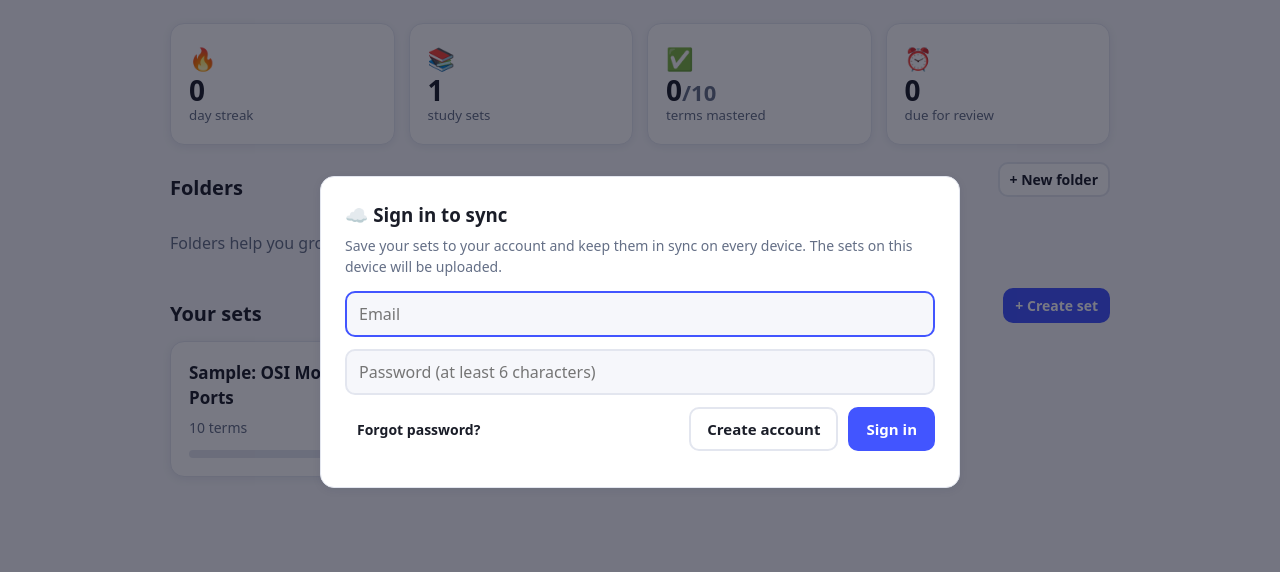
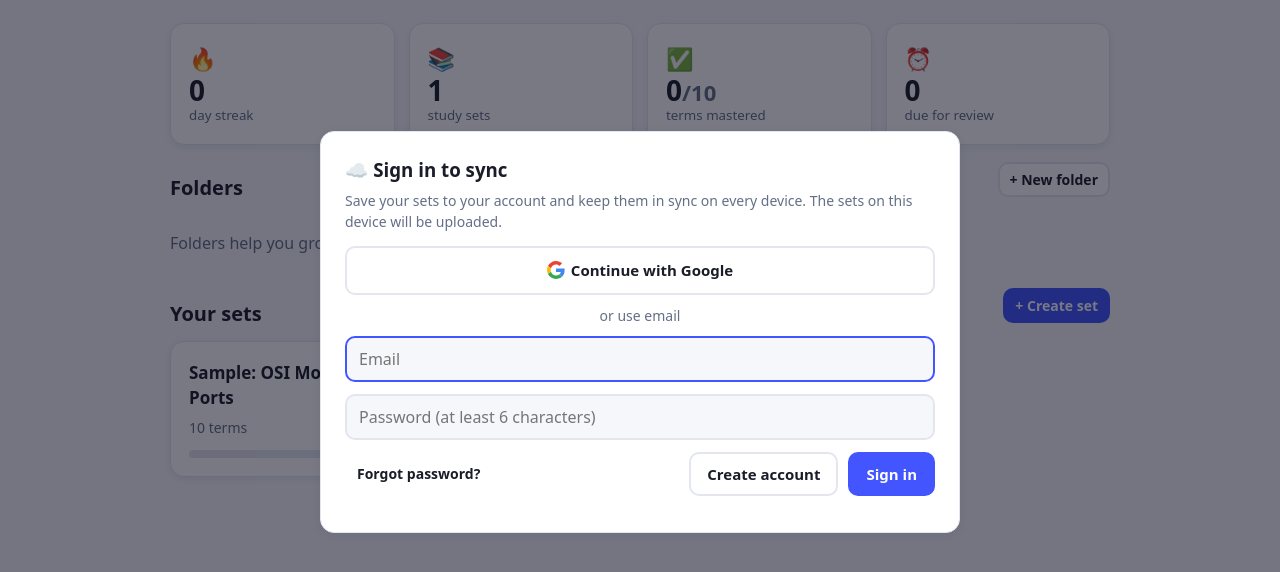
Before and after one commit to 1jazu11ahM/studydeck, a plain HTML site: page index.html in a window 1280 px wide. Both pictures are taken after a click on the button "☁️ Sign in". Shown: the part 68-640 px from the top of the page. Drawn offline with nearby package versions, Linux system fonts and the light colour scheme.

Commit message:
Add Continue with Google sign-in
Co-Authored-By: Claude Opus 5.5 <noreply@anthropic.com>
Claude-Session: https://claude.ai/code/session_015GFtczzr7R18vWGPCjSKse

```diff
--- a/index.html
+++ b/index.html
@@ -1156,12 +1156,15 @@ function authModal(){
   if(!sb)return toast('Cloud sync isn’t available right now — check your internet connection.');
   if(user)return accountModal();
   modal(`<h3>☁️ Sign in to sync</h3><p class="muted sm" style="margin-top:-6px">Save your sets to your account and keep them in sync on every device. The sets on this device will be uploaded.</p>
+    <button class="btn" id="aGoogle" style="width:100%;padding:11px"><svg width="18" height="18" viewBox="0 0 48 48" aria-hidden="true"><path fill="#EA4335" d="M24 9.5c3.54 0 6.71 1.22 9.21 3.6l6.85-6.85C35.9 2.38 30.47 0 24 0 14.62 0 6.51 5.38 2.56 13.22l7.98 6.19C12.43 13.72 17.74 9.5 24 9.5z"/><path fill="#4285F4" d="M46.98 24.55c0-1.57-.15-3.09-.38-4.55H24v9.02h12.94c-.58 2.96-2.26 5.48-4.78 7.18l7.73 6c4.51-4.18 7.09-10.36 7.09-17.65z"/><path fill="#FBBC05" d="M10.53 28.59c-.48-1.45-.76-2.99-.76-4.59s.27-3.14.76-4.59l-7.98-6.19C.92 16.46 0 20.12 0 24c0 3.88.92 7.54 2.56 10.78l7.97-6.19z"/><path fill="#34A853" d="M24 48c6.48 0 11.93-2.13 15.89-5.81l-7.73-6c-2.15 1.45-4.92 2.3-8.16 2.3-6.26 0-11.57-4.22-13.47-9.91l-7.98 6.19C6.51 42.62 14.62 48 24 48z"/></svg> Continue with Google</button>
+    <div class="row muted sm" style="justify-content:center;margin:10px 0">or use email</div>
     <form id="authF" class="col"><input type="email" id="aE" placeholder="Email" autocomplete="email" required><input type="password" id="aP" placeholder="Password (at least 6 characters)" autocomplete="current-password" minlength="6" required>
     <div class="row between"><button type="button" class="btn ghost sm" id="aForgot">Forgot password?</button><div class="row"><button type="button" class="btn" id="aUp">Create account</button><button class="btn primary">Sign in</button></div></div>
     <p id="aMsg" class="sm" style="margin:0"></p></form>`);
   const msg=(t,bad)=>{const m=$('#aMsg');m.textContent=t;m.style.color=bad?'var(--bad)':'var(--ok)'};
   const vals=()=>({email:$('#aE').value.trim(),password:$('#aP').value});
   const busy=b=>$$('#authF button').forEach(x=>x.disabled=b);
+  $('#aGoogle').onclick=async()=>{saveNow();$('#aGoogle').disabled=true;const {error}=await sb.auth.signInWithOAuth({provider:'google',options:{redirectTo:APP_URL}});if(error){$('#aGoogle').disabled=false;msg(error.message,1)}};
   $('#authF').onsubmit=async e=>{e.preventDefault();busy(true);const {error}=await sb.auth.signInWithPassword(vals());busy(false);if(error)return msg(error.message,1);closeModal(true);toast('Signed in — syncing your sets…')};
   $('#aUp').onclick=async()=>{if(!$('#authF').reportValidity())return;busy(true);const {data,error}=await sb.auth.signUp({...vals(),options:{emailRedirectTo:APP_URL}});busy(false);if(error)return msg(error.message,1);if(data.session){closeModal(true);toast('Account created — syncing your sets…')}else msg('Check your email and click the confirmation link, then sign in here.')};
   $('#aForgot').onclick=async()=>{const email=$('#aE').value.trim();if(!email)return msg('Type your email first.',1);busy(true);const {error}=await sb.auth.resetPasswordForEmail(email,{redirectTo:APP_URL});busy(false);msg(error?error.message:'If that email has an account, a reset link is on its way.',!!error)};
```
